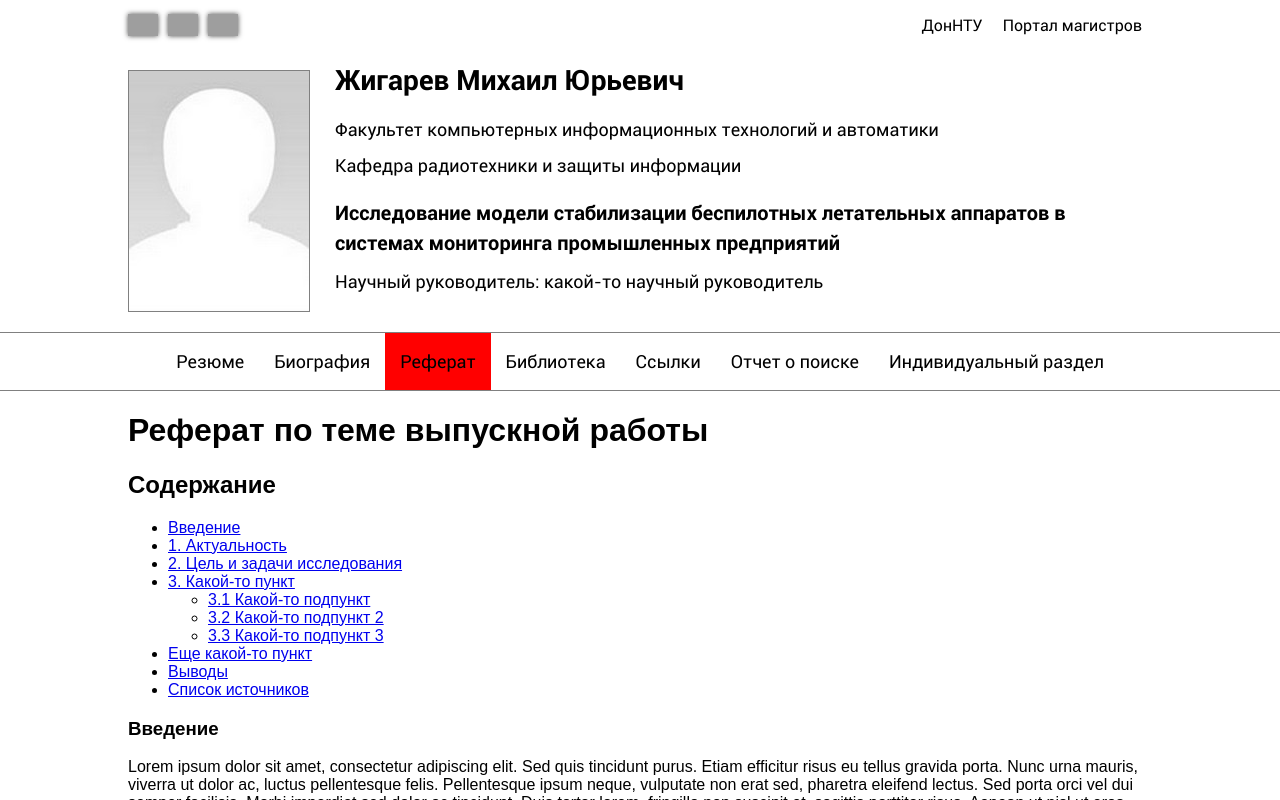
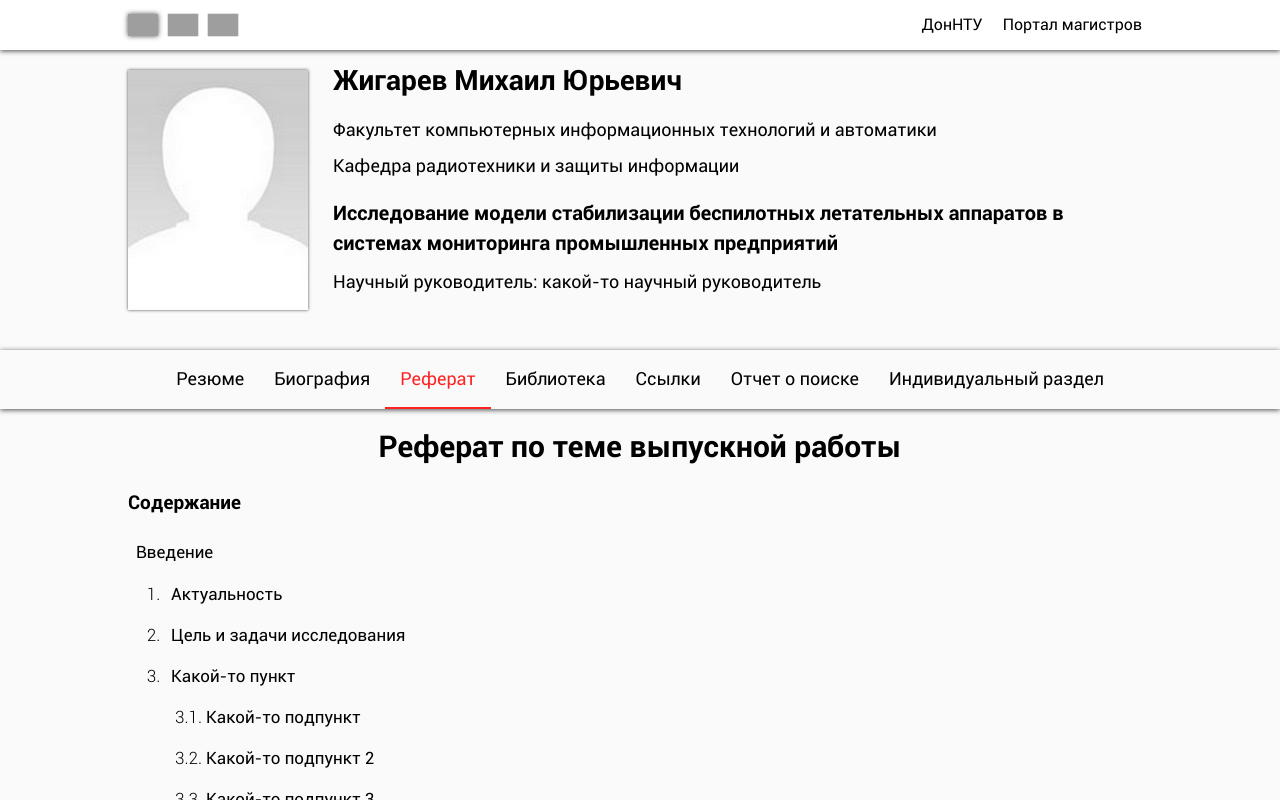
Before and after one commit to MikhailZhyhariev/masters-website, a React (Create React App) app: page / in a window 1280 px wide. Both pictures are taken after a click on the item "Реферат". Shown: the top 800 px of the page. Built offline with nearby package versions, Linux system fonts and the light colour scheme; grey boxes are pictures that could not be loaded.

Commit message:
Переписан css для header'a. Написан css для первых трех вкладок.

```diff
--- a/src/Abstract/Abstract.css
+++ b/src/Abstract/Abstract.css
@@ -0,0 +1,109 @@
+.abstract {
+  padding-top: 20px;
+  padding-bottom: 20px;
+}
+
+.abstract__title {
+  margin: 0;
+  padding: 0;
+  margin-bottom: 15px;
+  font-family: 'RobotoBold', sans-serif;
+  font-size: 30px;
+  text-align: center;
+}
+
+.abstract__content {
+  margin-top: 20px;
+  padding: 0;
+}
+
+.abstract__text {
+  margin-top: 30px;
+}
+
+.abstract__content-title,
+.abstract__text-part h3 {
+  margin-top: 25px;
+  font-family: 'RobotoBold', sans-serif;
+  font-size: 19px;
+  line-height: 28px;
+}
+
+.abstract__text-part {
+  margin: 0;
+  padding: 0;
+}
+
+.abstract__text-part p {
+  margin: 0;
+  margin-bottom: 5px;
+  font-size: 17px;
+  font-family: 'RobotoRegular', sans-serif;
+  line-height: 25px;
+}
+
+.abstract__content-menu {
+  margin: 0;
+  padding: 0;
+  list-style-type: none;
+}
+
+.abstract__content-menu-item {
+  display: flex;
+  flex-direction: column;
+  flex-wrap: nowrap;
+
+  /*border: 1px solid gray;*/
+
+}
+
+.abstract__content-menu-link {
+  margin: 0;
+  padding: 0;
+  padding-left: 5px;
+  width: 40%;
+  text-decoration: none;
+  color: black;
+  font-size: 17px;
+  line-height: 25px;
+  font-family: 'RobotoRegular', sans-serif;
+
+  border: 1px solid #fafafa;
+  border-left: 3px solid #fafafa;
+}
+
+.abstract__content-menu-link .noempty {
+  padding-top: 7px;
+  padding-bottom: 7px;
+  width: 35px;
+  text-align: center;
+  height: 100%;
+  font-family: 'RobotoLight', sans-serif;
+  display: inline-block;
+}
+
+.abstract__content-menu-link .empty {
+  padding-top: 7px;
+  padding-bottom: 7px;
+  font-size: 0;
+  height: 100%;
+  display: inline-block;
+  vertical-align: middle;
+}
+
+.abstract__content-menu-link:hover {
+  border: 1px solid #f22;
+  border-left: 3px solid #f22;
+  color: #f22;
+}
+
+.abstract__content-menu-link:active {
+  font-weight: bold;
+}
+
+
+.abstract__content-menu-subitem {
+  padding-left: 35px;
+  box-sizing: border-box;
+  width: 95.5%;
+}
--- a/src/Abstract/Abstract.js
+++ b/src/Abstract/Abstract.js
@@ -24,8 +24,8 @@ class Abstract extends Component {
           <div className="abstract__content">
             <h2 className="abstract__content-title">Содержание</h2>
             <AbstractMenu items={menuItems} />
-            <AbstractText items={menuItems} />
           </div>
+          <AbstractText items={menuItems} />
         </div>
       </div>
     );
--- a/src/Abstract/AbstractMenu.js
+++ b/src/Abstract/AbstractMenu.js
@@ -9,11 +9,21 @@ class AbstractMenu extends Component {
       <ul className="abstract__content-menu">
         { items.map( (item, key) => {
           return <li className="abstract__content-menu-item" key={key}>
-                    <a href={'#' + item.number} className="abstract__content-menu-link">{item.name}</a>
-                    <ul>
+                    <a href={'#' + item.number} className="abstract__content-menu-link">
+                      <div className={(item.number >= 1 ? 'noempty' : 'empty')}>
+                        {(item.number >= 1 ? (item.number + '.') : '1')}
+                      </div>
+                      {item.name}
+                    </a>
+                    <ul className="abstract__content-menu">
                       {item.subname.map( (subitem, key) => {
-                        return <li className="abstract__content-menu-item subitem" key={key}>
-                                  <a href={'#' + subitem.number} className="abstract__content-menu-link">{subitem.name}</a>
+                        return <li className="abstract__content-menu-item abstract__content-menu-subitem" key={key}>
+                                  <a href={'#' + subitem.number} className="abstract__content-menu-link">
+                                    <div className={(subitem.number >= 1 ? 'noempty' : 'empty')}>
+                                      {(subitem.number >= 1 ? (subitem.number + '. ') : '')}
+                                    </div>
+                                    {subitem.name}
+                                  </a>
                                </li>
                       })}
                     </ul>
--- a/src/Abstract/content.js
+++ b/src/Abstract/content.js
@@ -1,5 +1,5 @@
 const content = [
-  { number: '1',
+  { number: '0',
     name: 'Введение',
     subname: [],
     text: [
@@ -13,8 +13,8 @@ const content = [
       'Lorem ipsum dolor sit amet, consectetur adipiscing elit. Sed quis tincidunt purus. Etiam efficitur risus eu tellus gravida porta. Nunc urna mauris, viverra ut dolor ac, luctus pellentesque felis. Pellentesque ipsum neque, vulputate non erat sed, pharetra eleifend lectus. Sed porta orci vel dui semper facilisis. Morbi imperdiet sed dolor ac tincidunt. Duis tortor lorem, fringilla non suscipit et, sagittis porttitor risus. Aenean ut nisl ut eros posuere ultrices.'
     ]
   },
-  { number: '2',
-    name: '1. Актуальность',
+  { number: '1',
+    name: 'Актуальность',
     subname: [],
     text: [
       'Lorem ipsum dolor sit amet, consectetur adipiscing elit. Sed quis tincidunt purus. Etiam efficitur risus eu tellus gravida porta. Nunc urna mauris, viverra ut dolor ac, luctus pellentesque felis. Pellentesque ipsum neque, vulputate non erat sed, pharetra eleifend lectus. Sed porta orci vel dui semper facilisis. Morbi imperdiet sed dolor ac tincidunt. Duis tortor lorem, fringilla non suscipit et, sagittis porttitor risus. Aenean ut nisl ut eros posuere ultrices.',
@@ -28,19 +28,19 @@ const content = [
       'Lorem ipsum dolor sit amet, consectetur adipiscing elit. Sed quis tincidunt purus. Etiam efficitur risus eu tellus gravida porta. Nunc urna mauris, viverra ut dolor ac, luctus pellentesque felis. Pellentesque ipsum neque, vulputate non erat sed, pharetra eleifend lectus. Sed porta orci vel dui semper facilisis. Morbi imperdiet sed dolor ac tincidunt. Duis tortor lorem, fringilla non suscipit et, sagittis porttitor risus. Aenean ut nisl ut eros posuere ultrices.'
     ]
   },
-  {  number: '3',
-     name: '2. Цель и задачи исследования',
+  {  number: '2',
+     name: 'Цель и задачи исследования',
      subname: [],
      text: [
        'Lorem ipsum dolor sit amet, consectetur adipiscing elit. Sed quis tincidunt purus. Etiam efficitur risus eu tellus gravida porta. Nunc urna mauris, viverra ut dolor ac, luctus pellentesque felis. Pellentesque ipsum neque, vulputate non erat sed, pharetra eleifend lectus. Sed porta orci vel dui semper facilisis. Morbi imperdiet sed dolor ac tincidunt. Duis tortor lorem, fringilla non suscipit et, sagittis porttitor risus. Aenean ut nisl ut eros posuere ultrices.',
        'Lorem ipsum dolor sit amet, consectetur adipiscing elit. Sed quis tincidunt purus. Etiam efficitur risus eu tellus gravida porta. Nunc urna mauris, viverra ut dolor ac, luctus pellentesque felis. Pellentesque ipsum neque, vulputate non erat sed, pharetra eleifend lectus. Sed porta orci vel dui semper facilisis. Morbi imperdiet sed dolor ac tincidunt. Duis tortor lorem, fringilla non suscipit et, sagittis porttitor risus. Aenean ut nisl ut eros posuere ultrices.'
      ]
    },
-  { number: '4',
-    name: '3. Какой-то пункт',
+  { number: '3',
+    name: 'Какой-то пункт',
     subname: [
       { number: '3.1',
-        name: '3.1 Какой-то подпункт',
+        name: 'Какой-то подпункт',
         text: [
           'Lorem ipsum dolor sit amet, consectetur adipiscing elit. Sed quis tincidunt purus. Etiam efficitur risus eu tellus gravida porta. Nunc urna mauris, viverra ut dolor ac, luctus pellentesque felis. Pellentesque ipsum neque, vulputate non erat sed, pharetra eleifend lectus. Sed porta orci vel dui semper facilisis. Morbi imperdiet sed dolor ac tincidunt. Duis tortor lorem, fringilla non suscipit et, sagittis porttitor risus. Aenean ut nisl ut eros posuere ultrices.',
           'Lorem ipsum dolor sit amet, consectetur adipiscing elit. Sed quis tincidunt purus. Etiam efficitur risus eu tellus gravida porta. Nunc urna mauris, viverra ut dolor ac, luctus pellentesque felis. Pellentesque ipsum neque, vulputate non erat sed, pharetra eleifend lectus. Sed porta orci vel dui semper facilisis. Morbi imperdiet sed dolor ac tincidunt. Duis tortor lorem, fringilla non suscipit et, sagittis porttitor risus. Aenean ut nisl ut eros posuere ultrices.',
@@ -55,14 +55,14 @@ const content = [
         ]
       },
       { number: '3.2',
-        name: '3.2 Какой-то подпункт 2',
+        name: 'Какой-то подпункт 2',
         text: [
           'Lorem ipsum dolor sit amet, consectetur adipiscing elit. Sed quis tincidunt purus. Etiam efficitur risus eu tellus gravida porta. Nunc urna mauris, viverra ut dolor ac, luctus pellentesque felis. Pellentesque ipsum neque, vulputate non erat sed, pharetra eleifend lectus. Sed porta orci vel dui semper facilisis. Morbi imperdiet sed dolor ac tincidunt. Duis tortor lorem, fringilla non suscipit et, sagittis porttitor risus. Aenean ut nisl ut eros posuere ultrices.',
           'Lorem ipsum dolor sit amet, consectetur adipiscing elit. Sed quis tincidunt purus. Etiam efficitur risus eu tellus gravida porta. Nunc urna mauris, viverra ut dolor ac, luctus pellentesque felis. Pellentesque ipsum neque, vulputate non erat sed, pharetra eleifend lectus. Sed porta orci vel dui semper facilisis. Morbi imperdiet sed dolor ac tincidunt. Duis tortor lorem, fringilla non suscipit et, sagittis porttitor risus. Aenean ut nisl ut eros posuere ultrices.'
         ]
       },
       { number: '3.3',
-        name: '3.3 Какой-то подпункт 3',
+        name: 'Какой-то подпункт 3',
         text: [
           'Lorem ipsum dolor sit amet, consectetur adipiscing elit. Sed quis tincidunt purus. Etiam efficitur risus eu tellus gravida porta. Nunc urna mauris, viverra ut dolor ac, luctus pellentesque felis. Pellentesque ipsum neque, vulputate non erat sed, pharetra eleifend lectus. Sed porta orci vel dui semper facilisis. Morbi imperdiet sed dolor ac tincidunt. Duis tortor lorem, fringilla non suscipit et, sagittis porttitor risus. Aenean ut nisl ut eros posuere ultrices.',
           'Lorem ipsum dolor sit amet, consectetur adipiscing elit. Sed quis tincidunt purus. Etiam efficitur risus eu tellus gravida porta. Nunc urna mauris, viverra ut dolor ac, luctus pellentesque felis. Pellentesque ipsum neque, vulputate non erat sed, pharetra eleifend lectus. Sed porta orci vel dui semper facilisis. Morbi imperdiet sed dolor ac tincidunt. Duis tortor lorem, fringilla non suscipit et, sagittis porttitor risus. Aenean ut nisl ut eros posuere ultrices.',
@@ -73,7 +73,7 @@ const content = [
     'Lorem ipsum dolor sit amet, consectetur adipiscing elit. Sed quis tincidunt purus. Etiam efficitur risus eu tellus gravida porta. Nunc urna mauris, viverra ut dolor ac, luctus pellentesque felis. Pellentesque ipsum neque, vulputate non erat sed, pharetra eleifend lectus. Sed porta orci vel dui semper facilisis. Morbi imperdiet sed dolor ac tincidunt. Duis tortor lorem, fringilla non suscipit et, sagittis porttitor risus. Aenean ut nisl ut eros posuere ultrices.'
     ]
   },
-  { number: '5',
+  { number: '4',
      name: 'Еще какой-то пункт',
      subname: [],
      text: [
@@ -82,14 +82,14 @@ const content = [
 
      ],
     },
-  { number: '6',
+  { number: '0.1',
      name: 'Выводы',
      subname: [],
      text: [
        'Lorem ipsum dolor sit amet, consectetur adipiscing elit. Sed quis tincidunt purus. Etiam efficitur risus eu tellus gravida porta. Nunc urna mauris, viverra ut dolor ac, luctus pellentesque felis. Pellentesque ipsum neque, vulputate non erat sed, pharetra eleifend lectus. Sed porta orci vel dui semper facilisis. Morbi imperdiet sed dolor ac tincidunt. Duis tortor lorem, fringilla non suscipit et, sagittis porttitor risus. Aenean ut nisl ut eros posuere ultrices.'
      ]
   },
-  { number: '7',
+  { number: '0.2',
      name: 'Список источников',
      subname: [],
      text: [
--- a/src/Biography/Biography.css
+++ b/src/Biography/Biography.css
@@ -20,8 +20,9 @@
 }
 
 .biography__text {
+  margin: 0;
+  margin-bottom: 5px;
   font-size: 17px;
   font-family: 'RobotoRegular', sans-serif;
   line-height: 25px;
-  margin-bottom: 8px;
 }
--- a/src/Header/HeaderMain/HeaderMain.css
+++ b/src/Header/HeaderMain/HeaderMain.css
@@ -1,5 +1,7 @@
 .header-main {
   margin-top: 20px;
+  padding-bottom: 20px;
+  background-color: #fafafa;
 }
 
 .header-main .container {
@@ -11,7 +13,7 @@
 .header_main__photo {
   height: 240px;
   width: 180px;
-  border: 1px solid grey;
+  box-shadow: 0px 0px 3px rgba(9, 9, 8, 0.73);
 }
 
 .header-main__info {
--- a/src/Header/HeaderTop/HeaderTop.css
+++ b/src/Header/HeaderTop/HeaderTop.css
@@ -1,6 +1,7 @@
 .header-top {
   height: 50px;
-  /*box-shadow: */
+  box-shadow: 0px 1px 5px rgba(9, 9, 8, 0.73);
+  background-color: white;
 }
 
 .header-top .container {
@@ -22,7 +23,19 @@
   margin-right: 10px;
   width: 30px;
   height: 22px;
+  filter: grayscale(100%);
+  box-shadow: 0px 0px 1px rgba(9, 9, 8, 0.73);
+  transition: filter 0.5s ease-in-out;
+}
+
+.header-top__language-flag:hover,
+.header-top__language-flag-active {
+  filter: grayscale(0);
   box-shadow: 0px 0px 5px rgba(9, 9, 8, 0.73);
+}
+
+.header-top__language-flag:active {
+  box-shadow: 0px 0px 10px rgba(9, 9, 8, 0.73);
 }
 
 .header-top__language-flag:last-child {
@@ -38,19 +51,21 @@
 .header-top__website-link {
   padding-left: 10px;
   padding-right: 10px;
+  padding-top: 15px;
   cursor: pointer;
   flex-basis: auto;
   display: flex;
+  border-bottom: 2px solid white;
+  font-size: 16px;
+  font-family: 'RobotoRegular';
+  color: black;
 }
 
-.header-top__website-link-name {
-  align-self: center;
-  cursor: inherit;
-  font-size: 16px;
-  font-family: 'RobotoRegular';
+.header-top__website-link:hover {
+  color: #f22;
+  border-bottom: 2px solid #f22;
 }
 
-
-.header-top__website-link:hover {
-  background-color: red;
+.header-top__website-link:active {
+  font-weight: bold;
 }
--- a/src/Header/HeaderTop/HeaderTop.js
+++ b/src/Header/HeaderTop/HeaderTop.js
@@ -5,30 +5,50 @@ import logo_ru from '../../img/ru.svg';
 import logo_ua from '../../img/ua.svg';
 import logo_en from '../../img/en.svg';
 
+import HeaderTopFlag from './HeaderTopFlag.js'
 
 class HeaderTop extends Component {
+  constructor(props) {
+    super(props);
+
+    this.handleFlagClick = this.handleFlagClick.bind(this);
+    this.state = {
+      selectedItem: {language: 'RU'}
+    }
+  }
+
+  handleFlagClick(selectedItem) {
+    this.setState({ selectedItem });
+  }
+
   handleLinkOpen(link, e) {
     window.open(link, "_blank");
   }
 
   render() {
-    const items = [ logo_ru, logo_ua, logo_en ];
+    const flags = [
+      {src: logo_ru, language: 'RU'},
+      {src: logo_ua, language: 'UKR'},
+      {src: logo_en, language: 'EN'}
+    ]
     const links = [
       {name: 'ДонНТУ', link: 'http://donntu.org/?lang=ru'},
       {name: 'Портал магистров', link: 'http://masters.donntu.org/indexe.htm'}
     ];
+    const { selectedItem } = this.state;
+    const { handleFlagClick } = this;
 
     return (
       <div className="header-top">
         <div className="container">
           <div className="header-top__language">
-            { items.map( (item, key) =>
-              <img key={key}
-                   className="header-top__language-flag"
-                   alt="russian"
-                   src={item}
-              />
-            )}
+            { flags.map( (item, key) => {
+              return <HeaderTopFlag item={item}
+                                    key={key}
+                                    isActive={item.language === selectedItem.language}
+                                    onClick={handleFlagClick}
+                     />
+            })}
           </div>
           <div className="header-top__website">
             { links.map( (link, key) =>
@@ -36,7 +56,7 @@ class HeaderTop extends Component {
                       className="header-top__website-link"
                       onClick={this.handleLinkOpen.bind(this, link.link)}
                       target="_blank">
-                      <div className="header-top__website-link-name">{link.name}</div>
+                      {link.name}
               </div>
             )}
           </div>
--- /dev/null
+++ b/src/Header/HeaderTop/HeaderTopFlag.js
@@ -0,0 +1,31 @@
+import React, { Component } from 'react';
+import './HeaderTop.css';
+
+
+class HeaderTopFlag extends Component {
+  constructor(props) {
+    super(props);
+
+    this.handleClick = this.handleClick.bind(this);
+  }
+
+  handleClick(selectedItem) {
+    const {item, onClick} = this.props;
+    onClick(item);
+  }
+
+  render() {
+    const { item, isActive } = this.props;
+    const { handleClick } = this;
+
+    return (
+      <img className={'header-top__language-flag ' + (isActive ? 'header-top__language-flag-active' : '')}
+           alt={item.language}
+           src={item.src}
+           onClick={handleClick}
+      />
+    );
+  }
+}
+
+export default HeaderTopFlag;
--- a/src/Menu/Menu.css
+++ b/src/Menu/Menu.css
@@ -1,6 +1,5 @@
 .menu {
-  border-bottom: 1px solid grey;
-  border-top: 1px solid grey;
+  box-shadow: 0px 1px 5px rgba(9, 9, 8, 0.73);
 }
 
 .menu ul {
@@ -20,13 +19,23 @@
   line-height: 27px;
   font-family: 'RobotoRegular', sans-serif;
   cursor: pointer;
+  border-bottom: 2px solid #fafafa;
+  -moz-user-select: none;
+  -khtml-user-select: none;
+  user-select: none;
 }
 
 .menu__item:hover {
-  background-color: rgb(236, 122, 116);
+  color: #f22;
+  border-bottom: 2px solid #f22;
+}
+
+.menu__item:active {
+  font-weight: bold;
 }
 
 .active,
 .active:hover {
-  background-color: red;
+  color: #f22;
+  border-bottom: 2px solid #f22;
 }
--- a/src/index.css
+++ b/src/index.css
@@ -2,6 +2,7 @@ body {
   margin: 0;
   padding: 0;
   font-family: sans-serif;
+  background-color: #fafafa;
 }
 
 .container {
```
